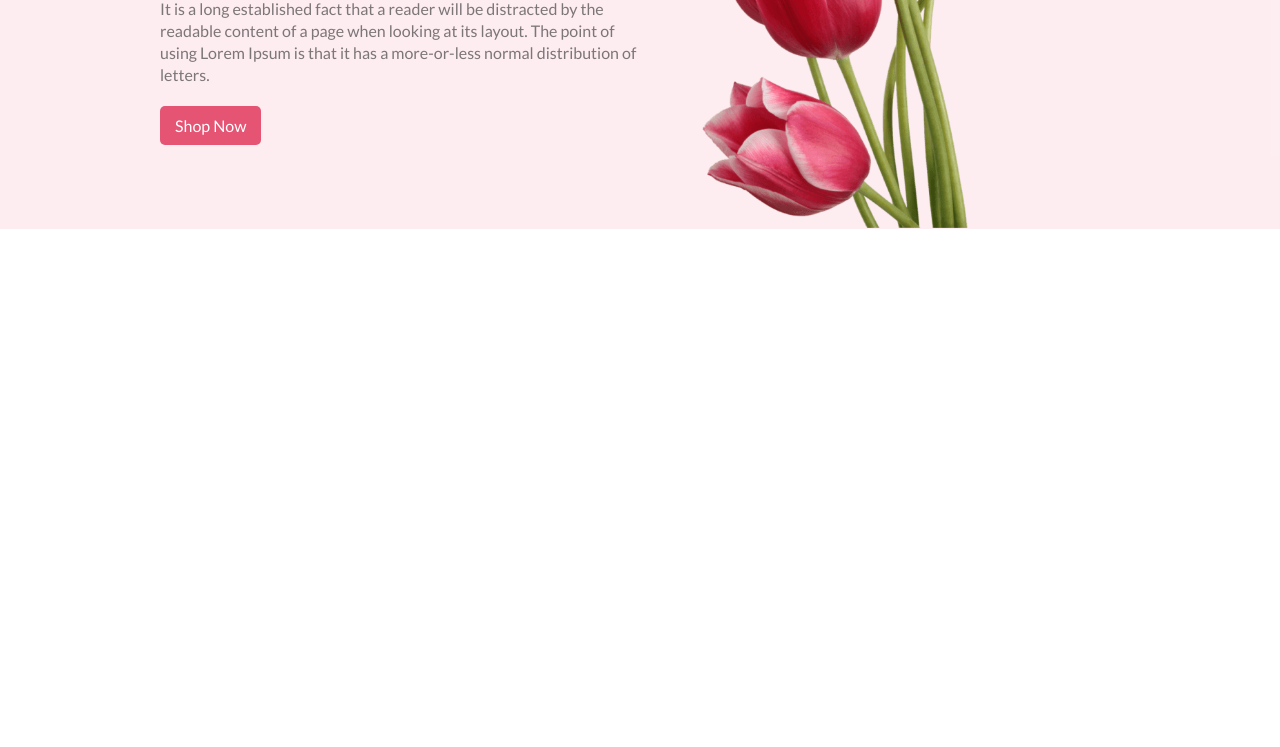
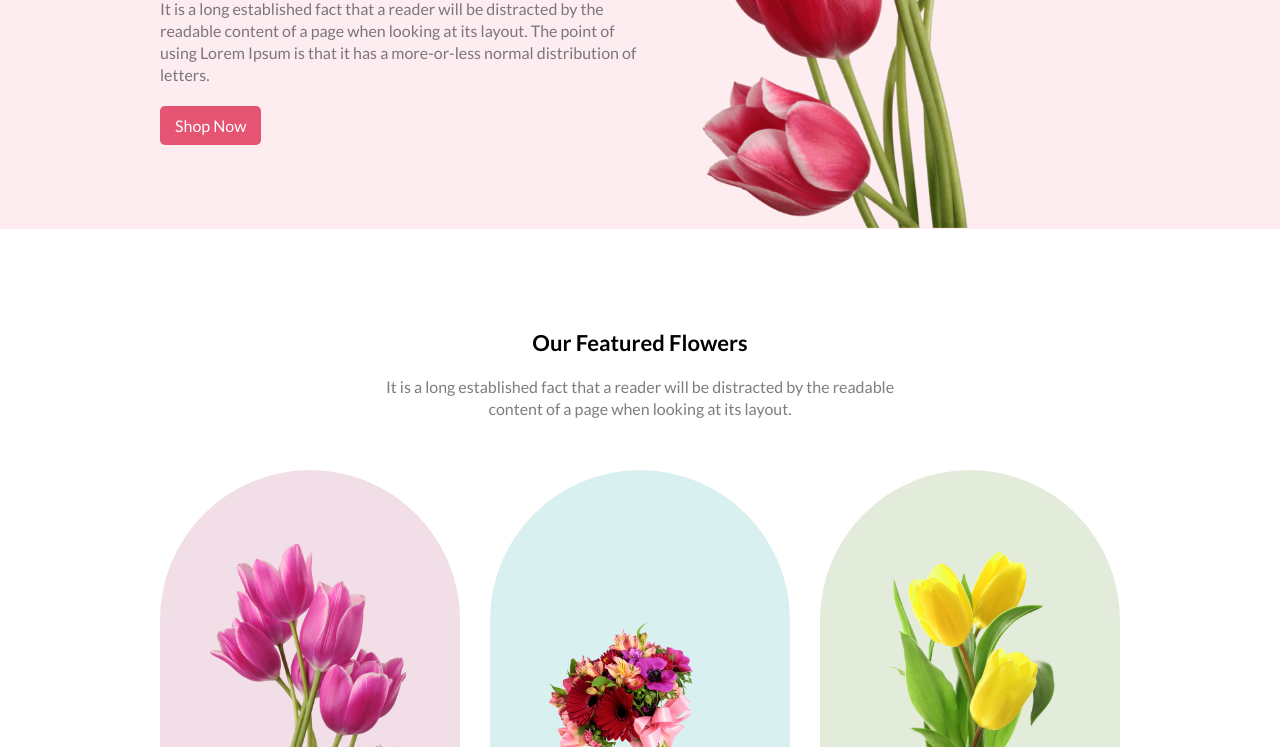
Before and after one commit to BurhanUddinAhmad/flower-shop, a plain HTML site: page index.html in a window 1280 px wide. Shown: the part 353-1100 px from the top of the page. Before the commit the page ends 800 px from the top, so only its background shows below. Drawn offline with Linux system fonts and the light colour scheme.

Commit message:
Added feature section

```diff
--- a/index.html
+++ b/index.html
@@ -24,8 +24,39 @@
             </div>
         </div>
     </header>
+
     <main>
-
+        <!-- Featured section -->
+        <section id="feature">
+            <div class="container">
+                <div class="heading">
+                    <h2>Our Featured Flowers</h2>
+                    <p>It is a long established fact that a reader
+                        will be distracted by the readable content of a page when looking at its layout.
+                    </p>
+                </div>
+                <div class="feature-contents">
+                    <div class="single-item">
+                        <div class="flower">
+                            <img src="./Flower Asset/pngwing 6.png" alt="Flower">
+                        </div>
+                        <h5>Pink Flower Tree</h5>
+                    </div>
+                    <div class="single-item">
+                        <div class="flower">
+                            <img src="./Flower Asset/pngwing 5.png" alt="Flower">
+                        </div>
+                        <h5>Pink Flower Tree</h5>
+                    </div>
+                    <div class="single-item">
+                        <div class="flower">
+                            <img src="./Flower Asset/pngwing 7.png" alt="Flower">
+                        </div>
+                        <h5>Pink Flower Tree</h5>
+                    </div>
+                </div>
+            </div>
+        </section>
     </main>
     <footer>
 
--- a/style/style.css
+++ b/style/style.css
@@ -23,6 +23,7 @@ h2 {
     font-size: 2.2rem;
     color: var(--fntClor);
     margin-bottom: 2rem;
+    text-align: center;
 }
 p {
     font-size: 1.6rem;
@@ -70,3 +71,47 @@ header {
     width: 100%;
     height: 100%;
 }
+
+/* Start Featured section */
+.heading {
+    width: 55%;
+    margin: 0 auto;
+    text-align: center;
+}
+.feature-contents {
+    display: flex;
+    justify-content: space-between;
+    margin-top: 5rem;
+}
+.single-item {
+    flex-basis: 30%;
+    height: 3rem;
+}
+.single-item h5 {
+    font-size: 1.6rem;
+    color: var(--fntClor);
+    margin: 1rem auto;
+    text-align: center;
+    text-decoration: underline;
+}
+.flower {
+    background: rgba(167, 33, 98, .15);
+    border-radius: 30rem 30rem 0 0;
+    width: 30rem;
+    height: 35rem;
+    display: flex;
+    justify-content: center;
+    align-items: end;
+
+}
+.single-item:nth-child(2) .flower {
+    background: rgba(5, 151, 160, .15);
+}
+.single-item:nth-child(3) .flower {
+    background: rgba(71, 125, 17, .15);
+}
+.flower img {
+    width: 20rem
+
+
+}
```
